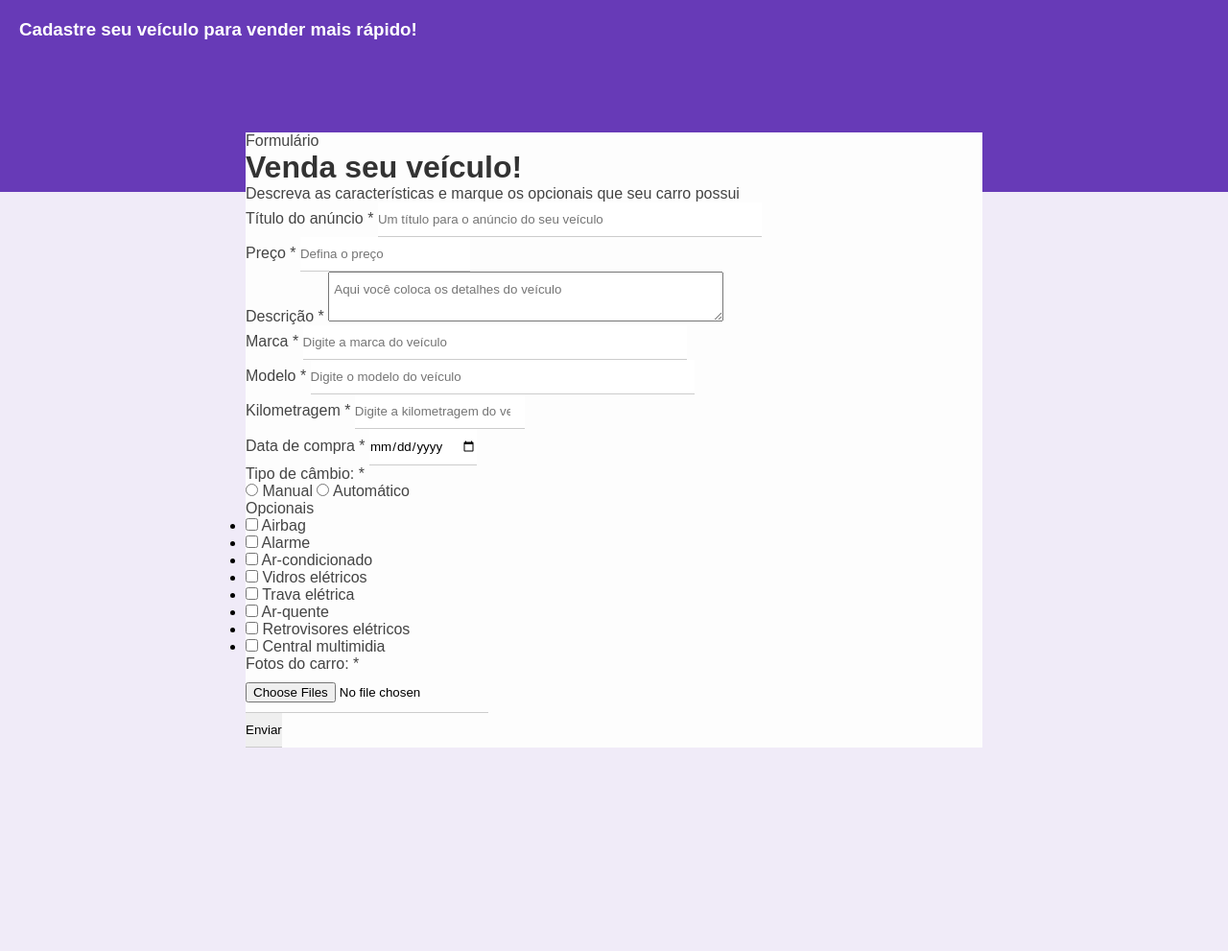
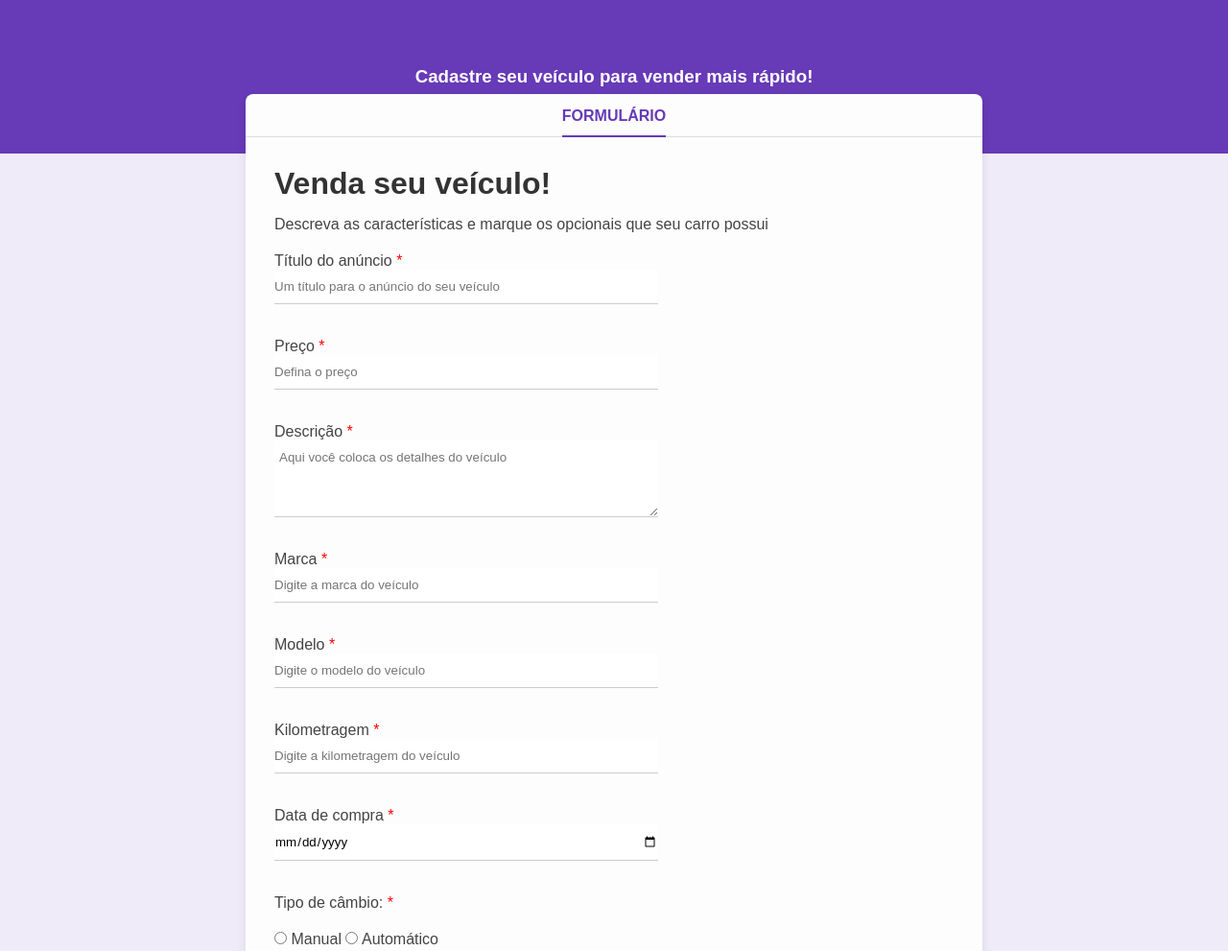
Before and after one commit to duduarb/formulario, a plain HTML site: page index.html in a window 1280 px wide. Shown: the top 991 px of the page at 96% size. Before the commit the page ends 841 px from the top, so only its background shows below. Drawn offline with Linux system fonts and the light colour scheme.

Commit message:
Finalizando o formulário

```diff
--- a/css/styles.css
+++ b/css/styles.css
@@ -2,13 +2,14 @@
     margin: 0;
     padding: 0;
     font-family: Arial, Helvetica, sans-serif;
+    box-sizing: border-box;
 }
 
 body {
     background-color: #f0ebf8;
 }
 
-h1, h2, h3, h4, h5 ,h6 {
+h1, h2, h3, h4, h5, h6 {
     color: #333;
 }
 
@@ -16,19 +17,26 @@ p, label {
     color: #444;
 }
 
-input {
+input, textarea {
     border: none;
     border-bottom: 1px solid #ccc;
-    padding: 10px 0px;
+    padding: 10px 0;
+    outline: none;
 }
 
-input[type="text"], input[type="number"] input[type="date"] input[type="file"], textarea {
-    width: 400px;
+input[type="text"],
+input[type="number"],
+input[type="date"],
+input[type="file"],
+textarea {
+    width: 100%;
+    max-width: 400px;
 }
 
 textarea {
-  padding: 10px 5px;
-
+    padding: 10px 5px;
+    resize: vertical;
+    min-height: 80px;
 }
 
 /* cabeçalho */
@@ -36,17 +44,103 @@ textarea {
     height: 160px;
     padding: 20px;
     background-color: #673ab7;
+    display: flex;
+    align-items: center;
+    justify-content: center;
+    text-align: center;
 }
 
 .header h3 {
     color: #fff;
 }
 
-/* cabeçalho */
+/* form container */
 .form-container {
     background-color: #fdfdfd;
     width: 60%;
     margin: 0 auto;
     position: relative;
     top: -62px;
+    border-radius: 8px;
+    box-shadow: 0 4px 10px rgba(0, 0, 0, 0.1);
+    padding-bottom: 20px;
 }
+
+/* form header */
+.form-header {
+    border-bottom: 1px solid #dfdfdf;
+    height: 45px;
+    display: flex;
+    align-items: center;
+    justify-content: center;
+}
+
+.form-header p {
+    color: #673ab7;
+    border-bottom: 2px solid #673ab7;
+    text-transform: uppercase;
+    height: 45px;
+    line-height: 45px;
+    font-weight: bold;
+}
+
+/* form body */
+.form-body {
+    padding: 30px;
+}
+
+.form-title {
+    margin-bottom: 15px;
+}
+
+.form-body p {
+    margin-bottom: 20px;
+}
+
+.required-field {
+    color: red;
+}
+
+.box-input {
+    margin-bottom: 35px;
+}
+
+.block {
+    display: block;
+}
+
+/* Estilização dos opcionais */
+.opcionais {
+    margin-bottom: 20px;
+}
+
+.opcionais-box {
+    display: grid;
+    grid-template-columns: repeat(2, 1fr);
+    gap: 10px 20px;
+    list-style: none;
+    padding: 0;
+    margin: 0;
+}
+
+.opcionais-box li {
+    display: flex;
+    align-items: center;
+    gap: 5px;
+}
+
+/* Botão de envio */
+.btn-submit {
+    background-color: #673ab7;
+    color: white;
+    border: none;
+    padding: 10px 15px;
+    font-size: 16px;
+    cursor: pointer;
+    border-radius: 4px;
+    transition: 0.3s;
+}
+
+.btn-submit:hover {
+    background-color: #5a2ea7;
+}
--- a/index.html
+++ b/index.html
@@ -29,7 +29,7 @@
                 </div>
                 <div class="box-input">
                     <label for="description">Descrição <span class="required-field">*</span></label>
-                    <textarea name="description" id="description" class="block" placeholder="Aqui você coloca os detalhes do veículo"></textarea>
+                    <textarea name="description" id="description" class="block" placeholder="Aqui você coloca os detalhes do veículo" required></textarea>
                 </div>
                 <div class="box-input">
                     <label for="brand">Marca <span class="required-field">*</span></label>
@@ -41,22 +41,22 @@
                 </div>
                 <div class="box-input">
                     <label for="km">Kilometragem <span class="required-field">*</span></label>
-                    <input type="number" name="km" id="km" class="block" placeholder="Digite a kilometragem do veículo" required>
+                    <input type="number" name="km" id="km" class="block" placeholder="Digite a kilometragem do veículo" required min="0">
                 </div>
                 <div class="box-input">
                     <label for="date">Data de compra <span class="required-field">*</span></label>
                     <input type="date" name="date" id="date" class="block" required>
                 </div>
                 <div class="box-input">
-                    <p>Tipo de câmbio: <span class="required-fied"></span>*</p>
-                    <input type="radio" id="manual" name="gear">
+                    <p>Tipo de câmbio: <span class="required-field">*</span></p>
+                    <input type="radio" id="manual" name="gear" value="manual" required>
                     <label for="manual">Manual</label>
-                    <input type="radio" id="automatic" name="gear">
+                    <input type="radio" id="automatic" name="gear" value="automatic">
                     <label for="automatic">Automático</label>
                 </div>
                 <div class="opcionais">
                     <p>Opcionais</p>
-                    <ul class="opcionais-list">
+                    <ul class="opcionais-box">
                         <li>
                             <input type="checkbox" id="airbag" name="optional[]" value="airbag">
                             <label for="airbag">Airbag</label>
@@ -76,7 +76,7 @@
                     </ul>
                 </div>
                 <div class="opcionais">
-                    <ul class="opcionais-list">
+                    <ul class="opcionais-box">
                         <li>
                             <input type="checkbox" id="trava" name="optional[]" value="trava">
                             <label for="trava">Trava elétrica</label>
@@ -97,7 +97,7 @@
                 </div>
                 <div class="box-input">
                     <p>Fotos do carro: <span class="required-field">*</span></p>
-                    <input type="file" multiple accept="image/png, image/jpg" id="images" name="images" required>
+                    <input type="file" multiple accept="image/png, image/jpg, image/jpeg" id="images" name="images" required>
                 </div>
                 <input type="submit" value="Enviar" class="btn-submit">
                </form>
```
